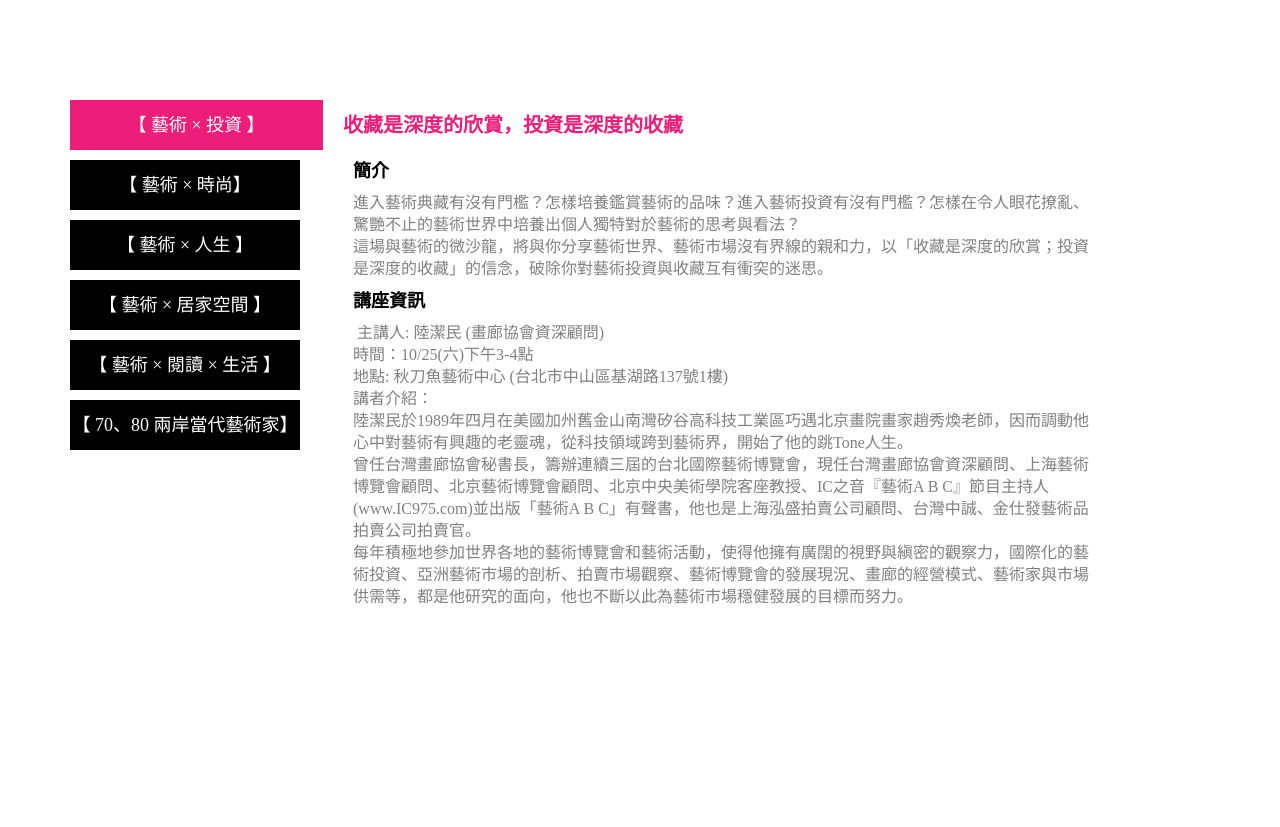
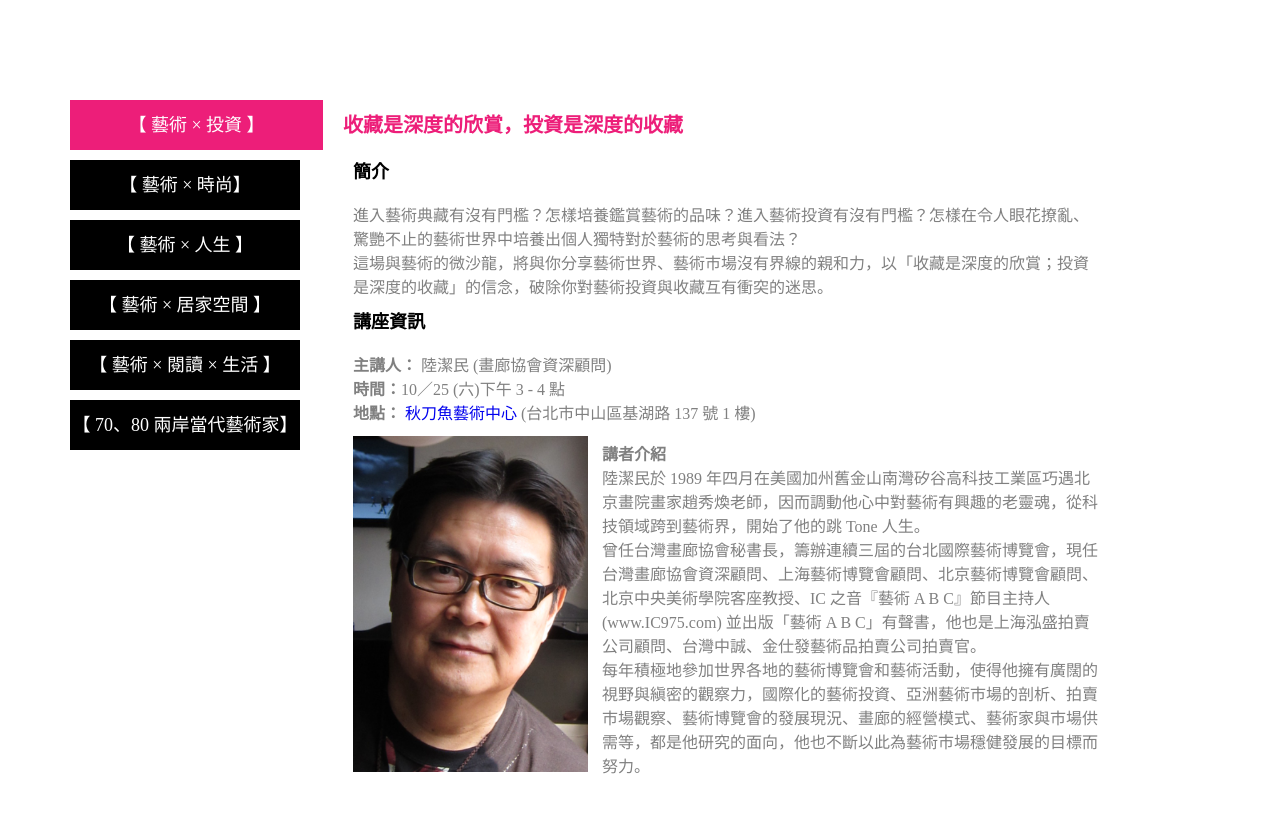
Before and after one commit to ketio/tad, a PHP site: page /workshop.php in a window 1280 px wide. Shown: the part 120-947 px from the top of the page. Before the commit the page ends 724 px from the top, so only its background shows below. Run offline with PHP 8.4, Linux system fonts and the light colour scheme; some web fonts are replaced.

Commit message:
workshop

```diff
--- a/css/common.css
+++ b/css/common.css
@@ -621,16 +621,29 @@
 	padding-left: 30px;
 	color:gray;
 	font-size: 16px;
-	line-height: 22px;
+	line-height: 24px;
 	font-family: KozGo;
 }
 
 .workshop_sub{
 	font-size: 18px;
 	color: black;
-	padding-bottom: 10px;
+	padding-bottom: 20px;
 	padding-top: 10px;
 }
+
+.workshop_info >div{
+	display: inline-block;
+}
+.workshop_arthur {
+	width: 500px;
+	margin-left: 10px;
+}
+
+.workshop_info {
+	margin-top: 10px;
+}
+
 /* workshop page finish */
 
 /*Bullet Navigator Skin*/
--- a/workshop.php
+++ b/workshop.php
@@ -37,16 +37,20 @@
 							這場與藝術的微沙龍，將與你分享藝術世界、藝術市場沒有界線的親和力，以「收藏是深度的欣賞；投資是深度的收藏」的信念，破除你對藝術投資與收藏互有衝突的迷思。
 							</br>
 							<div class="workshop_sub"><strong>講座資訊</strong></div>
-							<img src="">
-							主講人: 陸潔民 (畫廊協會資深顧問)</br>
-							時間：10/25(六)下午3-4點</br>
-							地點: 秋刀魚藝術中心 (台北市中山區基湖路137號1樓)</br>
-							講者介紹：</br>
-							陸潔民於1989年四月在美國加州舊金山南灣矽谷高科技工業區巧遇北京畫院畫家趙秀煥老師，因而調動他心中對藝術有興趣的老靈魂，從科技領域跨到藝術界，開始了他的跳Tone人生。
+								<strong>主講人：</strong> 陸潔民 (畫廊協會資深顧問)</br>
+								<strong>時間：</strong>10／25 (六)下午 3 - 4 點</br>
+								<strong>地點：</strong> <a href="http://www.fishart.com.tw">秋刀魚藝術中心</a> (台北市中山區基湖路 137 號 1 樓)</br>
+								<div class="workshop_info">
+									<div><img src="/img/workshop/講師_陸潔民.png" height="336"></div>
+									<div class="workshop_arthur">
+										<strong>講者介紹</strong></br>
+										陸潔民於 1989 年四月在美國加州舊金山南灣矽谷高科技工業區巧遇北京畫院畫家趙秀煥老師，因而調動他心中對藝術有興趣的老靈魂，從科技領域跨到藝術界，開始了他的跳 Tone 人生。
 										</br>
-							曾任台灣畫廊協會秘書長，籌辦連續三屆的台北國際藝術博覽會，現任台灣畫廊協會資深顧問、上海藝術博覽會顧問、北京藝術博覽會顧問、北京中央美術學院客座教授、IC之音『藝術A B C』節目主持人(www.IC975.com)並出版「藝術A B C」有聲書，他也是上海泓盛拍賣公司顧問、台灣中誠、金仕發藝術品拍賣公司拍賣官。
+										曾任台灣畫廊協會秘書長，籌辦連續三屆的台北國際藝術博覽會，現任台灣畫廊協會資深顧問、上海藝術博覽會顧問、北京藝術博覽會顧問、北京中央美術學院客座教授、IC 之音『藝術 A B C』節目主持人 (www.IC975.com) 並出版「藝術 A B C」有聲書，他也是上海泓盛拍賣公司顧問、台灣中誠、金仕發藝術品拍賣公司拍賣官。
 										</br>
 										每年積極地參加世界各地的藝術博覽會和藝術活動，使得他擁有廣闊的視野與縝密的觀察力，國際化的藝術投資、亞洲藝術市場的剖析、拍賣市場觀察、藝術博覽會的發展現況、畫廊的經營模式、藝術家與市場供需等，都是他研究的面向，他也不斷以此為藝術市場穩健發展的目標而努力。
+									</div>
+								</div>
 						</div>
 					</div>
 					<div id="content_page_2" class="content_page" data="2">
@@ -54,14 +58,19 @@
 							【藝術x時尚】當藝術遇見時尚
 						</div>
 						<div class="content_body">
+							<div class="workshop_sub"><strong>簡介</strong></div>
 							時尚，是設計師們發揮才華的場域，是身為時尚雜誌編輯工作內容的重點，是潮流男女身上的精彩的打扮。藝術，對多數人來說，是屬於美術館，屬於收藏家...，常是遙不可及！儘管藝術家的創作靈感，經常是來自生活的反芻。一開始，時尚與藝術，看來毫無交集！
 							</br>
 							而這場定題為「藝術與時尚跨界實驗」，是反其道而行地邀請藝術家們在令人眼花撩亂的時尚中擷取靈感，透過分析拆解，重新架構他們的創作，把「藝術」轉換成濾光片般的功能，讓觀賞者透過這張濾光片，看到時尚的另一種有趣樣貌。
 							</br>
-							主講人:盧淑芬 (Elle她雜誌總編輯)（已有圖片）</br>
-							時間：10/26(日)下午3-4點</br>
-							地點: 學學文創志業 (台北市內湖區堤頂大道二段207號4F)</br>
-							講者介紹：</br>
+							<div class="workshop_sub"><strong>講座資訊</strong></div>
+								<strong>主講人：</strong>盧淑芬 (Elle 她雜誌總編輯)</br>
+								<strong>時間：</strong>10／26 (日)下午 3 - 4 點</br>
+								<strong>地點：</strong> <a href="http://green.xuexue.tw">學學文創志業</a> (台北市內湖區堤頂大道二段 207 號 4F)</br>
+								<div class="workshop_info">
+									<div><img src="/img/workshop/講師_盧淑芬3.jpg" height="336"></div>
+									<div class="workshop_arthur">
+										<strong>講者介紹：</strong></br>
 										《ELLE國際中文版》總編輯</br>
 										《H arper's B azaar國際中文版》總編輯</br>
 										《Elle國際中文版》時尚總監 13年</br>
@@ -72,9 +81,11 @@
 										新流行世紀(大雅生活館)</br>
 									</div>
 								</div>
+						</div>
+					</div>
 					<div id="content_page_3" class="content_page" data="3">
 						<div class="content_title">
-							【藝術x人生】如何詩意的活在世上
+							如何詩意的活在世上
 						</div>
 						<div class="content_body">
 							(演講以英文進行The speech is conducted in English)</br>
```
Lines whose indentation alone changed are shown as unchanged.
